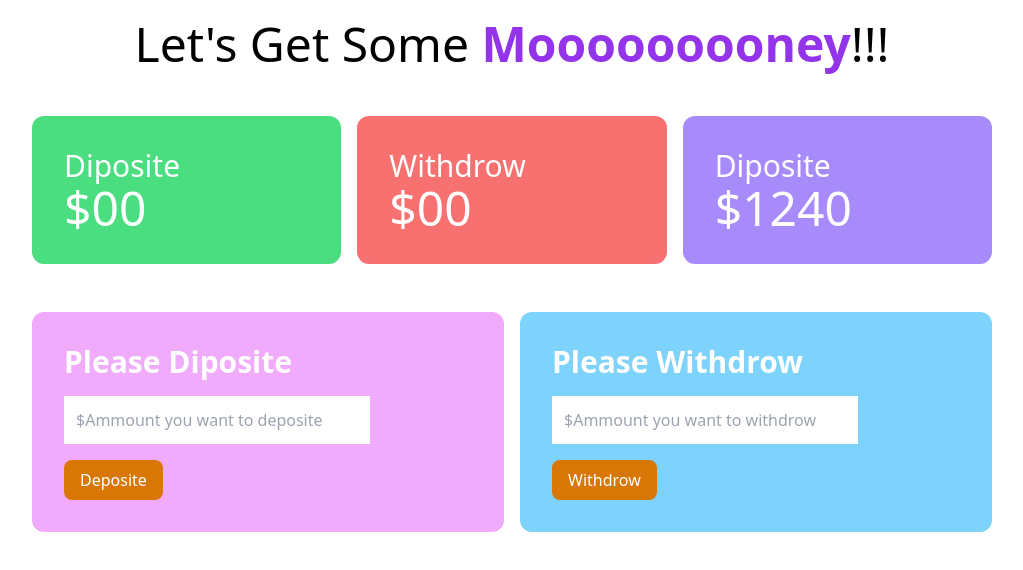
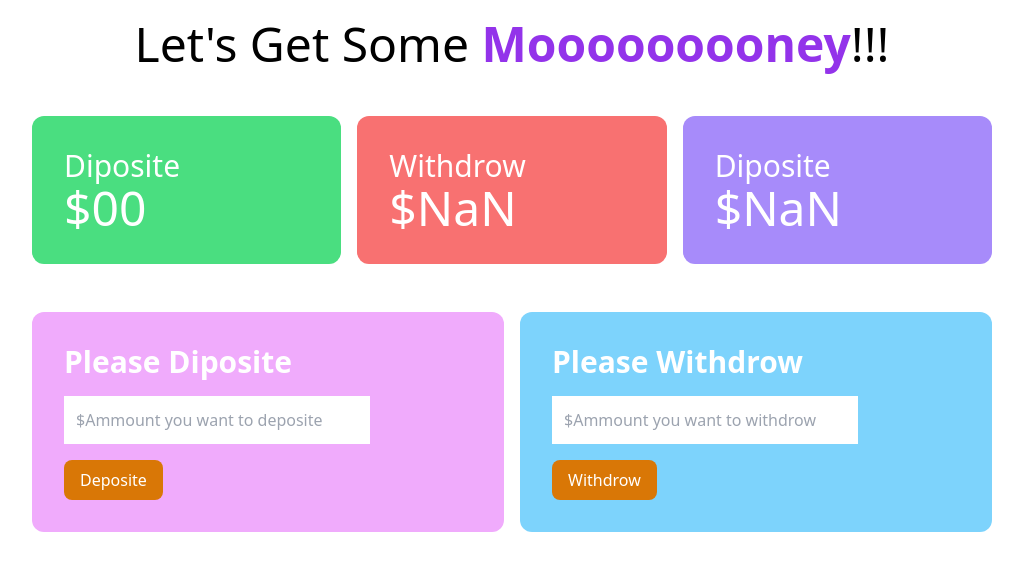
Before and after one commit to mithelazaman/bapper-bank, a plain HTML site: page bank.html in a window 1280 px wide. Both pictures are taken after a click on the button "Withdrow". Shown: the whole page, without its empty margins (128-1151 px from the left). Drawn offline with nearby package versions, Linux system fonts and the light colour scheme.

Commit message:
added withdraw ammount

```diff
--- a/bank.html
+++ b/bank.html
@@ -25,7 +25,7 @@
                 </div>
                 <div class="bg-red-400 p-8 rounded-xl">
                     <h4 class="text-3xl">Withdrow</h4>
-                    <h4 class="text-5xl">$00</h4>
+                    <h4 class="text-5xl">$<span id="withdraw-total">00</span></h4>
                 </div>
                 <div class="bg-violet-400 p-8 rounded-xl">
                     <h4 class="text-3xl">Diposite</h4>
@@ -47,10 +47,9 @@
                 </div>
                 <div class="bg-sky-300 p-8 rounded-xl">
                     <h4 class="text-3xl mb-4 font-semibold text-white">Please Withdrow</h4>
-                    <input class="w-9/12 block p-3 mb-4" type="text" name="" id=""
+                    <input class="w-9/12 block p-3 mb-4" type="text" name="" id="withdraw-field"
                         placeholder="$Ammount you want to withdrow">
-                    <button
-                        class="bg-amber-600 px-4 py-2 rounded-lg text-white font-medium hover:bg-yellow-400">Withdrow</button>
+                    <button id="withdraw-button" class="bg-amber-600 px-4 py-2 rounded-lg text-white font-medium hover:bg-yellow-400">Withdrow</button>
 
                 </div>
 
@@ -61,6 +60,7 @@
 
     </main>
     <script src="js/deposite.js"></script>
+    <script src="js/withdraw.js"></script>
 
 </body>
 
--- /dev/null
+++ b/js/withdraw.js
@@ -0,0 +1,28 @@
+//step-1//
+document.getElementById('withdraw-button').addEventListener('click', function () {
+    //step-2//
+    const withdrawField = document.getElementById('withdraw-field');
+    const newWithdrawAmmountString =withdrawField.value ;
+    const newWithdrawAmmount = parseFloat(newWithdrawAmmountString);
+    // step-3//
+    const withdrawTotalElement = document.getElementById('withdraw-total');
+    const previousWithdrawTotalString = withdrawTotalElement.innerText;
+    const previousWithdrawTotal = parseFloat(previousWithdrawTotalString);
+
+    // step-4//
+    const currentWithdrawTotal = previousWithdrawTotal+newWithdrawAmmount;
+    //step-5//
+    withdrawTotalElement.innerText = currentWithdrawTotal;
+    //step-6//
+    const balanceTotalElement = document.getElementById('balance-total');
+    const previousBalanceTotalString = balanceTotalElement.innerText;
+    const previousBalanceTotal = parseFloat(previousBalanceTotalString);
+    //step-7//
+    const newBalanceTotal = previousBalanceTotal - newWithdrawAmmount;
+    //step-8//
+    balanceTotalElement.innerText = newBalanceTotal;
+    // step-8//
+    withdrawField.value ='';
+
+
+})
```
